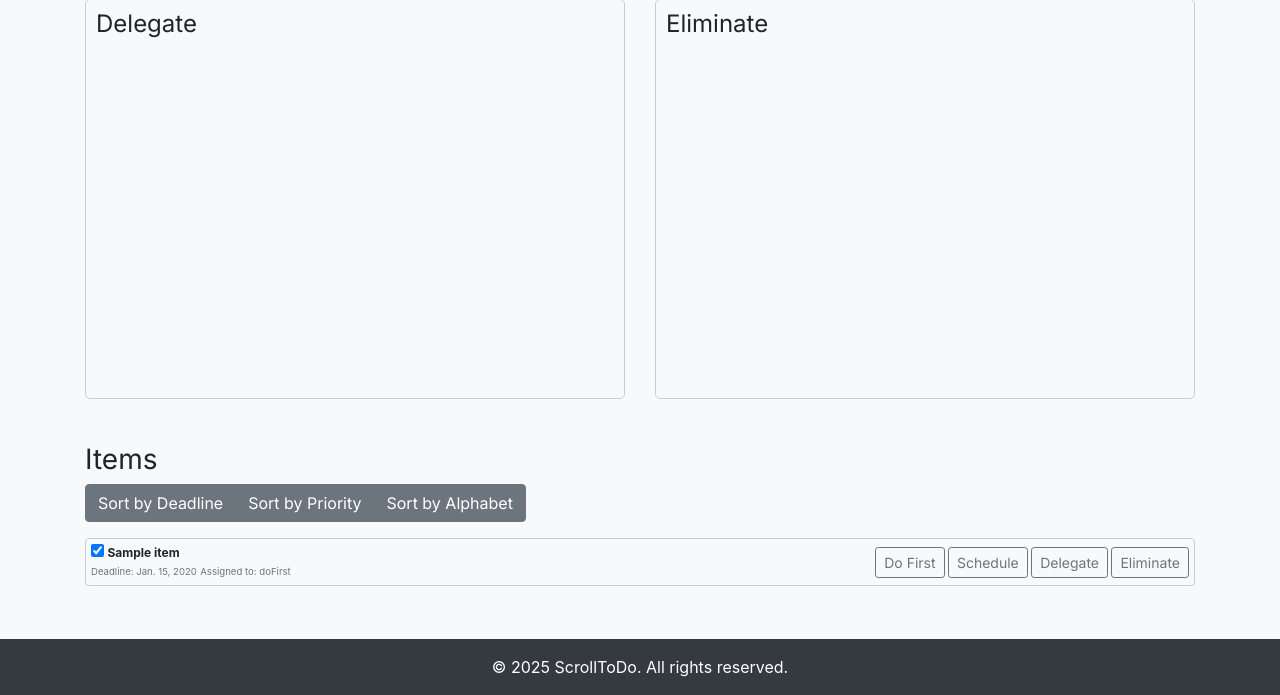
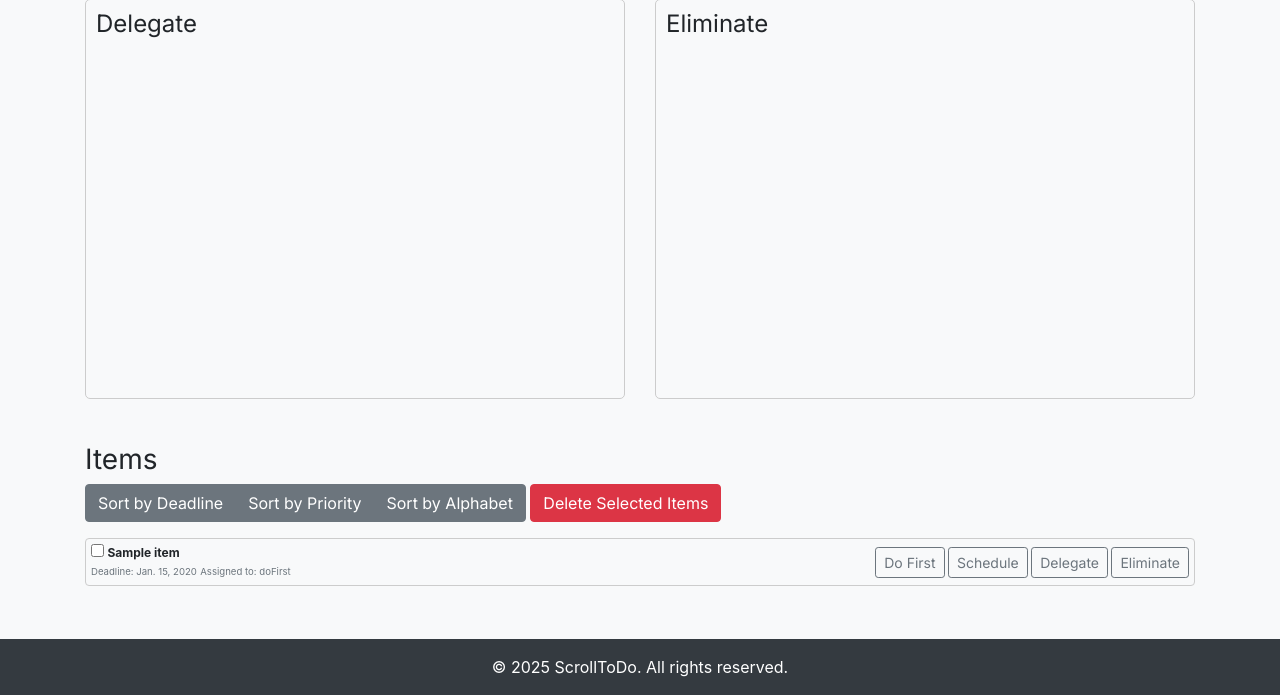
Before and after one commit to sharichungcode/ScrollToDo, a Django app: page /item_list/1/ in a window 1280 px wide. Shown: the part 687-1382 px from the top of the page. Run offline with Django 4.2, Linux system fonts and the light colour scheme; a user stored in the database is signed in; tables that the repository leaves empty hold one stand-in row (values such as "Sample post"); some libraries are stand-ins or nearby versions.

Commit message:
Item sorting and bulk delete

```diff
--- a/scrolltodo/urls.py
+++ b/scrolltodo/urls.py
@@ -34,6 +34,7 @@ urlpatterns = [
     path('item_classification/', views.item_classification_view, name='item_classification'),
     path('item_list/<int:list_id>/', views.item_list_detail_view, name='item_list_detail'),
     path('delete-selected-lists/', views.delete_selected_lists_view, name='delete_selected_lists'),
+    path('delete-item/<int:item_id>/', views.delete_item_view, name='delete_item'),
     path('update-priority/<int:item_id>/', views.update_priority_view, name='update_priority'),
     path('update-position/<int:item_id>/', views.update_position_view, name='update_position'),
 ]
--- a/tasks/templates/tasks/item_list_detail.html
+++ b/tasks/templates/tasks/item_list_detail.html
@@ -113,11 +113,12 @@
                 <button type="button" class="btn btn-secondary" onclick="sortItems('priority')">Sort by Priority</button>
                 <button type="button" class="btn btn-secondary" onclick="sortItems('alphabet')">Sort by Alphabet</button>
             </div>
+            <button type="button" class="btn btn-danger mb-3" onclick="deleteSelectedItems()">Delete Selected Items</button>
             <div class="list-group" id="items-list">
                 {% for item in items %}
                 <div class="list-group-item d-flex justify-content-between align-items-center task-item" draggable="true" data-id="{{ item.id }}" data-position-x="{{ item.position_x }}" data-position-y="{{ item.position_y }}" data-priority="{{ item.priority }}" data-order="{{ item.order }}" data-deadline="{{ item.deadline }}">
                     <div>
-                        <input type="checkbox" class="me-2" {% if item.completed %}checked{% endif %}>
+                        <input type="checkbox" class="select-item me-2">
                         <strong>{{ item.title }}</strong> <br>
                         <small class="text-muted">Deadline: {{ item.deadline }}</small>
                         <small class="text-muted" id="assigned-quadrant-{{ item.id }}">Assigned to: {{ item.priority }}</small>
@@ -283,6 +284,67 @@
             });
         }
 
+        // Function to load saved positions and priorities
+        function loadSavedPositions() {
+            const items = document.querySelectorAll('.task-item');
+            items.forEach(item => {
+                const itemId = item.getAttribute('data-id');
+                const positionX = item.getAttribute('data-position-x');
+                const positionY = item.getAttribute('data-position-y');
+                const priority = item.getAttribute('data-priority');
+
+                if (positionX && positionY && priority) {
+                    const quadrant = document.querySelector(`.task-list[data-priority="${priority}"]`);
+                    const clone = document.createElement('div');
+                    clone.classList.add('item-clone');
+                    clone.setAttribute('draggable', 'true');
+                    clone.setAttribute('data-id', itemId);
+                    clone.setAttribute('data-clone-id', itemId);
+                    clone.style.left = `${positionX}px`;
+                    clone.style.top = `${positionY}px`;
+                    clone.innerHTML = `<strong>${item.querySelector('strong').innerText}</strong>`;
+
+                    // Add drag and drop event listeners to the clone
+                    clone.addEventListener('dragstart', function(e) {
+                        e.dataTransfer.setData("text/plain", e.target.innerText);
+                        clone.classList.add('dragging');
+                    });
+                    clone.addEventListener('dragend', function() {
+                        clone.classList.remove('dragging');
+                    });
+
+                    quadrant.appendChild(clone);
+                }
+            });
+        }
+
+        // Call the function to load saved positions when the page is loaded
+        document.addEventListener('DOMContentLoaded', loadSavedPositions);
+
+        // Function to sort items
+        function sortItems(criteria) {
+            const itemsList = document.getElementById('items-list');
+            const items = Array.from(itemsList.children);
+
+            if (criteria === 'priority') {
+                const priorityOrder = ['doFirst', 'schedule', 'delegate', 'eliminate'];
+                items.sort((a, b) => {
+                    return priorityOrder.indexOf(a.getAttribute('data-priority')) - priorityOrder.indexOf(b.getAttribute('data-priority'));
+                });
+            } else {
+                items.sort((a, b) => {
+                    if (criteria === 'deadline') {
+                        return new Date(a.getAttribute('data-deadline')) - new Date(b.getAttribute('data-deadline'));
+                    } else if (criteria === 'alphabet') {
+                        return a.querySelector('strong').innerText.localeCompare(b.querySelector('strong').innerText);
+                    }
+                });
+            }
+
+            items.forEach(item => itemsList.appendChild(item));
+            saveOrder();
+        }
+
         // Function to save the order of items
         function saveOrder() {
             const items = document.querySelectorAll('.task-item');
@@ -319,42 +381,39 @@ function saveOrder() {
             });
         }
 
-// Function to sort items
-function sortItems(criteria) {
-    const itemsList = document.getElementById('items-list');
-    const items = Array.from(itemsList.children);
-
-    if (criteria === 'priority') {
-        const priorityOrder = ['doFirst', 'schedule', 'delegate', 'eliminate'];
-        items.sort((a, b) => {
-            return priorityOrder.indexOf(a.getAttribute('data-priority')) - priorityOrder.indexOf(b.getAttribute('data-priority'));
+        // Function to delete selected items
+        function deleteSelectedItems() {
+            const selectedItems = document.querySelectorAll('.select-item:checked');
+            selectedItems.forEach(item => {
+                const taskItem = item.closest('.task-item');
+                const itemId = taskItem.getAttribute('data-id');
+                fetch(`/delete-item/${itemId}/`, {
+                    method: 'DELETE',
+                    headers: {
+                        'Content-Type': 'application/json',
+                        'X-CSRFToken': '{{ csrf_token }}'
+                    }
+                })
+                .then(response => {
+                    if (!response.ok) {
+                        throw new Error('Network response was not ok');
+                    }
+                    return response.json();
+                })
+                .then(data => {
+                    if (data.success) {
+                        taskItem.remove();
+                    } else {
+                        console.error('Error:', data.error);
+                        alert('Error: ' + data.error);
+                    }
+                })
+                .catch(error => {
+                    console.error('Unexpected error:', error);
+                    alert('An unexpected error occurred while deleting the item.');
                 });
-    } else {
-        items.sort((a, b) => {
-            if (criteria === 'deadline') {
-                return new Date(a.getAttribute('data-deadline')) - new Date(b.getAttribute('data-deadline'));
-            } else if (criteria === 'alphabet') {
-                return a.querySelector('strong').innerText.localeCompare(b.querySelector('strong').innerText);
-            }
             });
         }
-
-    items.forEach(item => itemsList.appendChild(item));
-    saveOrder();
-}
-
-// Function to load saved order
-function loadSavedOrder() {
-    const itemsList = document.getElementById('items-list');
-    const items = Array.from(itemsList.children);
-
-    items.sort((a, b) => a.getAttribute('data-order') - b.getAttribute('data-order'));
-
-    items.forEach(item => itemsList.appendChild(item));
-}
-
-// Call the function to load saved order when the page is loaded
-document.addEventListener('DOMContentLoaded', loadSavedOrder);
 
         // Function to update the assigned quadrant
         function updateAssignedQuadrant(itemId, priority) {
@@ -420,42 +479,18 @@ document.addEventListener('DOMContentLoaded', loadSavedOrder);
             });
         }
 
-        // Function to load saved positions and priorities
-        function loadSavedPositions() {
-            const items = document.querySelectorAll('.task-item');
-            items.forEach(item => {
-                const itemId = item.getAttribute('data-id');
-                const positionX = item.getAttribute('data-position-x');
-                const positionY = item.getAttribute('data-position-y');
-                const priority = item.getAttribute('data-priority');
+        // Function to load saved order
+        function loadSavedOrder() {
+            const itemsList = document.getElementById('items-list');
+            const items = Array.from(itemsList.children);
 
-                if (positionX && positionY && priority) {
-                    const quadrant = document.querySelector(`.task-list[data-priority="${priority}"]`);
-                    const clone = document.createElement('div');
-                    clone.classList.add('item-clone');
-                    clone.setAttribute('draggable', 'true');
-                    clone.setAttribute('data-id', itemId);
-                    clone.setAttribute('data-clone-id', itemId);
-                    clone.style.left = `${positionX}px`;
-                    clone.style.top = `${positionY}px`;
-                    clone.innerHTML = `<strong>${item.querySelector('strong').innerText}</strong>`;
+            items.sort((a, b) => a.getAttribute('data-order') - b.getAttribute('data-order'));
 
-                    // Add drag and drop event listeners to the clone
-                    clone.addEventListener('dragstart', function(e) {
-                        e.dataTransfer.setData("text/plain", e.target.innerText);
-                        clone.classList.add('dragging');
-                    });
-                    clone.addEventListener('dragend', function() {
-                        clone.classList.remove('dragging');
-                    });
-
-                    quadrant.appendChild(clone);
-                }
-            });
+            items.forEach(item => itemsList.appendChild(item));
         }
 
-        // Call the function to load saved positions when the page is loaded
-        document.addEventListener('DOMContentLoaded', loadSavedPositions);
+        // Call the function to load saved order when the page is loaded
+        document.addEventListener('DOMContentLoaded', loadSavedOrder);
     </script>
 </body>
 </html>
--- a/tasks/views.py
+++ b/tasks/views.py
@@ -335,3 +335,14 @@ def update_position_view(request, item_id):
         except Exception as e:
             return JsonResponse({'success': False, 'error': str(e)})
     return JsonResponse({'success': False, 'error': 'Invalid request method'})
+
+@login_required
+def delete_item_view(request, item_id):
+    if request.method == 'DELETE':
+        try:
+            item = get_object_or_404(Item, id=item_id, user=request.user)
+            item.delete()
+            return JsonResponse({'success': True, 'message': 'Item deleted successfully.'})
+        except Item.DoesNotExist:
+            return JsonResponse({'success': False, 'error': 'Item not found.'}, status=404)
+    return JsonResponse({'success': False, 'error': 'Invalid request method.'}, status=405)
```
Lines whose indentation alone changed are shown as unchanged.
